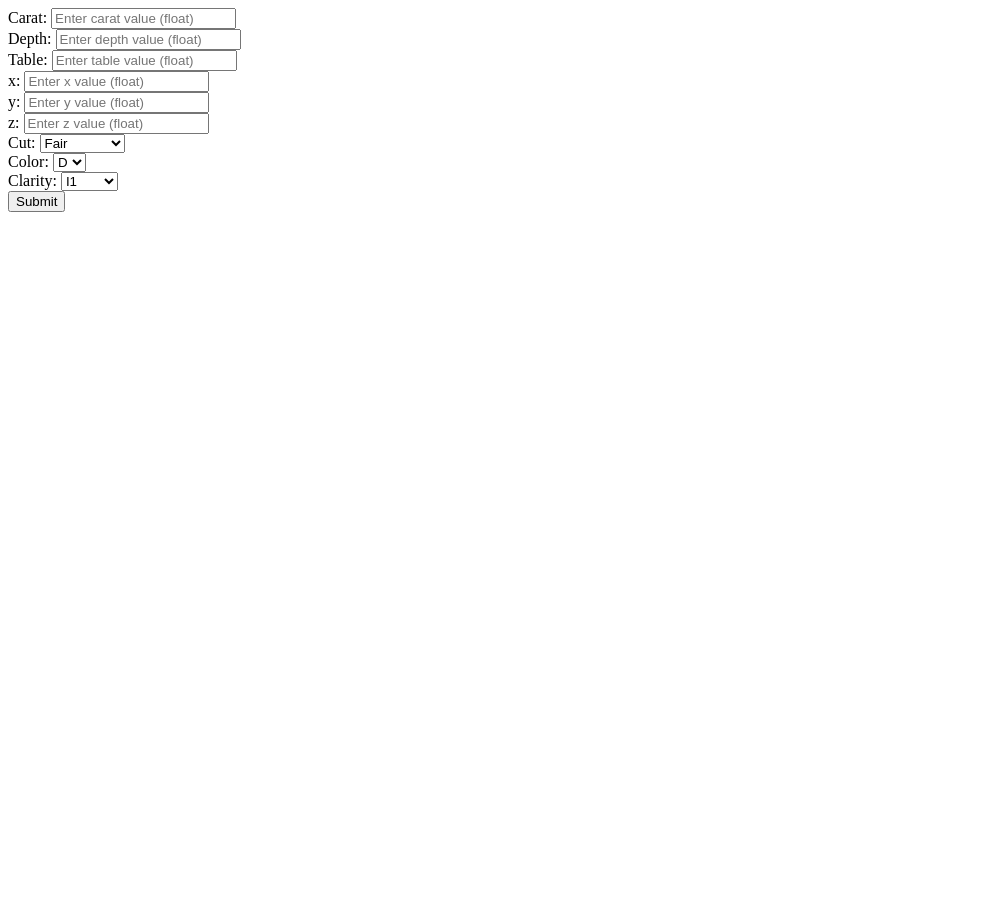
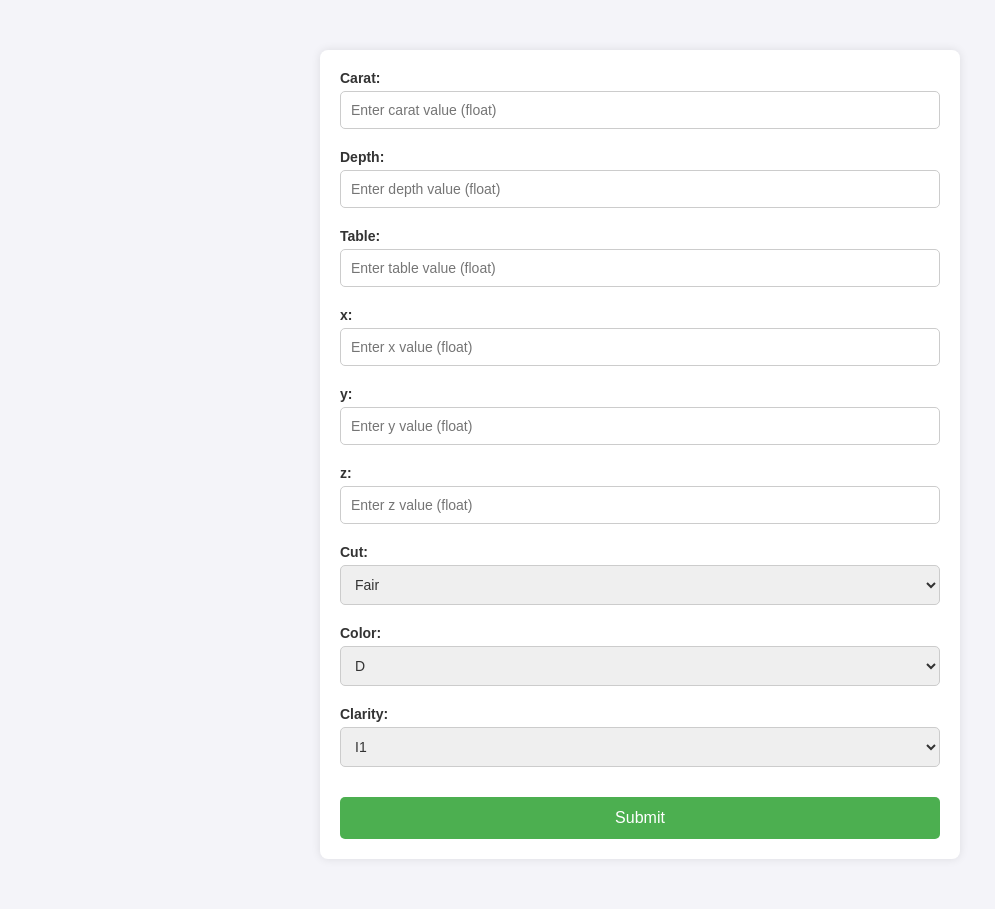
Before and after one commit to Vaishnavipagar/Diamond_price_prediction, a Flask app: template templates/form.html in a window 1280 px wide. Shown: the whole page, without its empty margins (0-995 px from the left). Before the commit the page ends 212 px from the top, so only its background shows below. Run offline with Flask 3, Linux system fonts and the light colour scheme; the template is opened without the code that fills it, so the values that code supplies are empty.

Commit message:
app.py updated

```diff
--- a/app.py
+++ b/app.py
@@ -4,14 +4,9 @@ from flask import Flask,request,render_template,jsonify
 
 app=Flask(__name__)
 
-'''
-@app.route('/')
-def home_page():
-    return render_template("index.html")'''
 
-
-@app.route("/predict",methods=["GET","POST"])
-def predict_datapoint():
+@app.route("/",methods=["GET","POST"])
+def predict_data():
     if request.method == "GET":
         return render_template("form.html")
 
@@ -28,7 +23,7 @@ def predict_datapoint():
             color= request.form.get('color'),
             clarity = request.form.get('clarity')
         )
-        # this is my final data
+
         final_data=data.get_data_as_dataframe()
 
         predict_pipeline=predictPipeline()
@@ -39,6 +34,5 @@ def predict_datapoint():
 
         return render_template("result.html",final_result=result)
 
-#execution begin
 if __name__ == '__main__':
-    app.run(host="0.0.0.0",port=80)
+    app.run(debug=True)
--- /dev/null
+++ b/static/styles.css
@@ -0,0 +1,63 @@
+/* General Body Styling */
+body {
+    font-family: Arial, sans-serif;
+    background-color: #f4f4f9;
+    margin: 0;
+    padding: 0;
+}
+
+/* Container for the form */
+form {
+    max-width: 600px;
+    margin: 50px auto;
+    background-color: #fff;
+    padding: 20px;
+    border-radius: 8px;
+    box-shadow: 0 0 10px rgba(0, 0, 0, 0.1);
+}
+
+/* Form group styling */
+.form-group {
+    margin-bottom: 20px;
+}
+
+/* Label styling */
+label {
+    font-size: 14px;
+    font-weight: bold;
+    color: #333;
+    display: block;
+    margin-bottom: 5px;
+}
+
+/* Input and Select fields */
+input[type="text"], select {
+    width: 100%;
+    padding: 10px;
+    border: 1px solid #ccc;
+    border-radius: 5px;
+    font-size: 14px;
+    color: #333;
+}
+
+/* Styling for the submit button */
+input[type="submit"] {
+    background-color: #4CAF50;
+    color: white;
+    border: none;
+    padding: 12px 20px;
+    font-size: 16px;
+    border-radius: 5px;
+    cursor: pointer;
+    width: 100%;
+    margin-top: 10px;
+}
+
+input[type="submit"]:hover {
+    background-color: #45a049;
+}
+
+/* Clear float after form group */
+div.clear {
+    clear: both;
+}
--- a/templates/form.html
+++ b/templates/form.html
@@ -1,6 +1,9 @@
 <html>
+<head>
+    <link rel="stylesheet" type="text/css" href="{{ url_for('static', filename='styles.css') }}">
+</head>
 <body>
-<form action="{{url_for('predict_datapoint')}}" method="POST">
+<form action="{{url_for('predict_data')}}" method="POST">
     <div class="form-group">
         <label for="carat">Carat:</label>
         <input type="text" id="carat" name="carat" placeholder="Enter carat value (float)">
--- a/templates/index.html
+++ /dev/null
@@ -1,2 +0,0 @@
-<h1>Welcome To Data Science Project Session</h1>
-<h2>Let's Learn And Get Jobs</h2>
```
Also changed, not shown: static/style.css (deleted, +0 -89 lines). Lines whose indentation alone changed are shown as unchanged.
